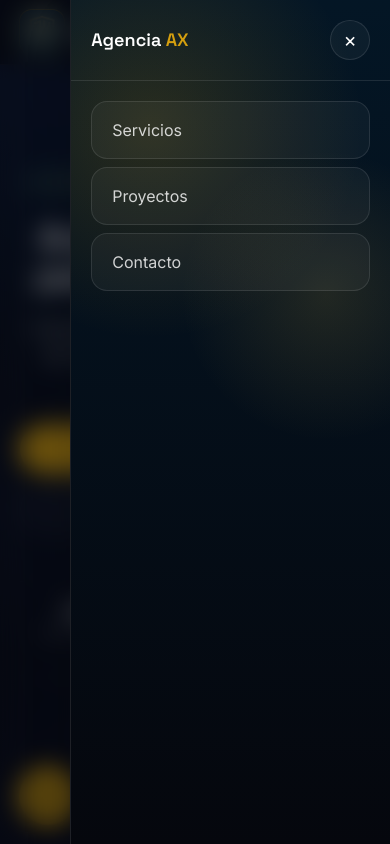
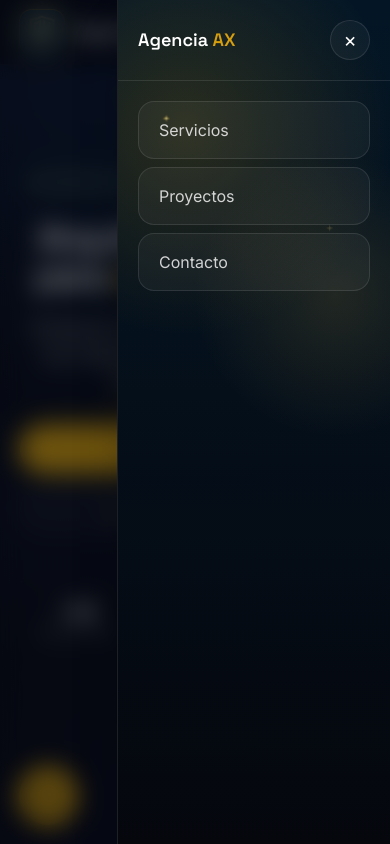
Before and after one commit to agenciaax04-creator/axg-portafolio, an Astro site: page / in a window 390 px wide. Both pictures are taken after a click on the button "Abrir menú". Shown: the top 844 px of the page. Built offline with nearby package versions, Linux system fonts and the light colour scheme; Astro itself is replaced by a stand-in of ours.

Commit message:
Compact mobile drawer and add golden sparkles

```diff
--- a/src/components/Navbar.astro
+++ b/src/components/Navbar.astro
@@ -67,8 +67,12 @@ const NAV_LINKS = [
 </header>
 
 <div id="mobile-menu-overlay" class="fixed inset-0 z-[100] hidden bg-ax-void/50 backdrop-blur-md lg:hidden">
-  <aside id="mobile-menu-panel" class="absolute right-0 top-0 flex h-dvh w-[82vw] max-w-sm flex-col overflow-hidden border-l border-white/10 bg-ax-void shadow-2xl">
+  <aside id="mobile-menu-panel" class="absolute right-0 top-0 flex h-dvh w-[70vw] max-w-[300px] flex-col overflow-hidden border-l border-white/10 bg-ax-void shadow-2xl">
     <div class="absolute inset-0 bg-[radial-gradient(circle_at_25%_15%,rgba(213,159,15,0.18),transparent_28%),radial-gradient(circle_at_80%_35%,rgba(244,200,74,0.12),transparent_24%),linear-gradient(180deg,rgba(0,61,100,0.28),rgba(5,7,13,0.98))]"></div>
+    <span class="ax-sparkle ax-sparkle-sm left-[18%] top-[14%]"></span>
+    <span class="ax-sparkle ax-sparkle-md left-[78%] top-[27%]"></span>
+    <span class="ax-sparkle ax-sparkle-sm left-[32%] top-[62%]"></span>
+    <span class="ax-sparkle ax-sparkle-sm left-[86%] top-[78%]"></span>
     <div class="relative flex items-center justify-between border-b border-white/10 p-5">
       <span class="font-display text-lg font-semibold">
         Agencia <span class="text-ax-gold">AX</span>
```
